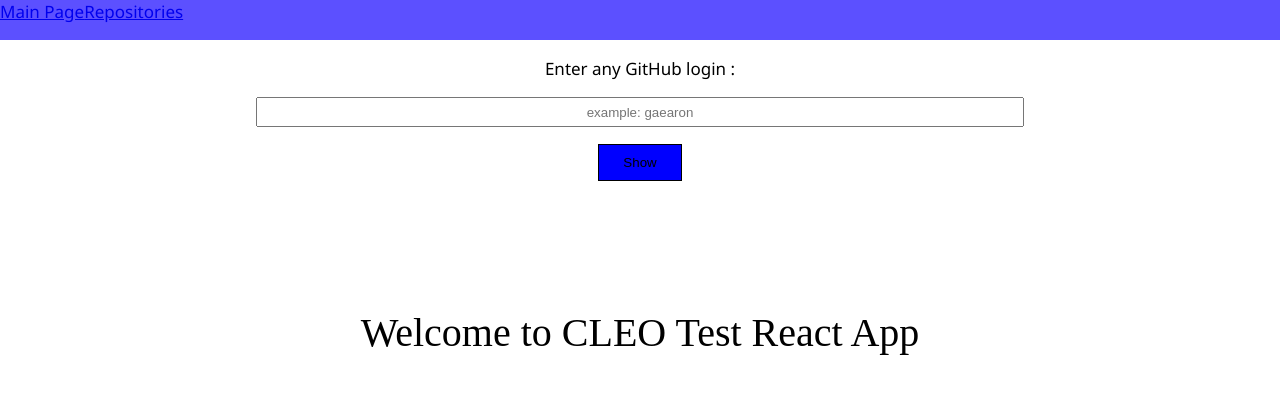
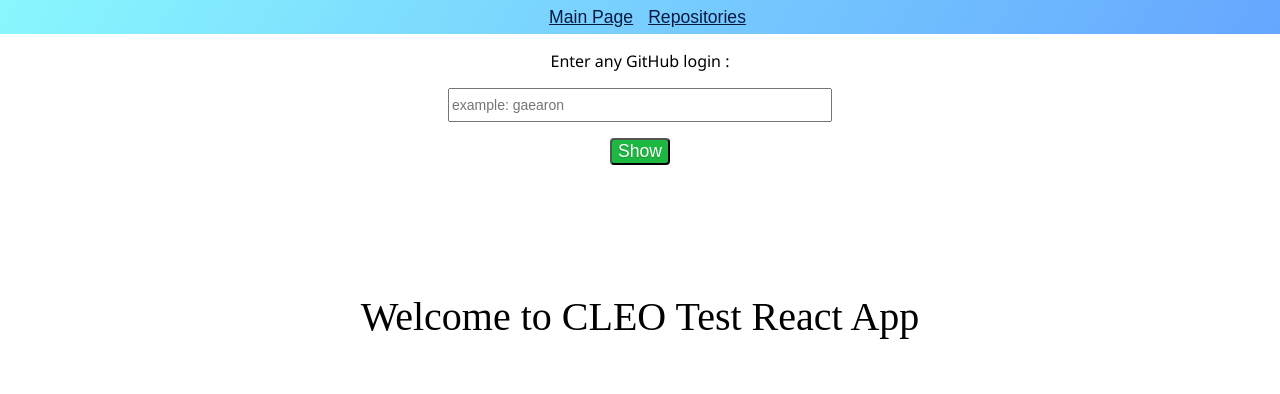
Before and after one commit to d1sna/CleoTestReactApp, a React (Create React App) app: page / in a window 1280 px wide. Shown: the top 394 px of the page. Built offline with nearby package versions, Linux system fonts and the light colour scheme.

Commit message:
trying css

```diff
--- /dev/null
+++ b/src/components/CheckBox.js
@@ -0,0 +1,22 @@
+import React from "react";
+
+const Checkbox = props => <input type="checkbox" {...props} />;
+
+export default class CheckBox extends React.Component {
+  state = { checked: false };
+  handleCheckboxChange = event =>
+    this.setState({ checked: event.target.checked });
+  render() {
+    return (
+      <div>
+        <label>
+          <span>{this.props.label}</span>
+          <Checkbox
+            checked={this.state.checked}
+            onChange={this.handleCheckboxChange}
+          />
+        </label>
+      </div>
+    );
+  }
+}
--- a/src/components/InfoUser.js
+++ b/src/components/InfoUser.js
@@ -63,7 +63,7 @@ export default class InfoUser extends React.Component {
     if (error) {
       return <div className="info"> Oops...something went wrong </div>;
     } else if (firstLoading) {
-      return <div className="welcome">Welcome to CLEO Test React App </div>;
+      return <div className="welcome"> Welcome to CLEO Test React App </div>;
     } else if (!isLoaded) {
       return <div className="info"> Loading... </div>;
     } else if (message) {
--- a/src/components/NavBar.js
+++ b/src/components/NavBar.js
@@ -3,8 +3,12 @@ import React from "react";
 export default function NavBar() {
   return (
     <div className="navbar">
-      <a href="/">Main Page</a>
-      <a href="/repos">Repositories</a>
+      <a className="link" href="/">
+        Main Page
+      </a>
+      <a className="link" href="/repos">
+        Repositories
+      </a>
     </div>
   );
 }
--- a/src/components/RepInfo.js
+++ b/src/components/RepInfo.js
@@ -1,4 +1,5 @@
 import React from "react";
+import CheckBox from "./CheckBox";
 
 export default class RepInfo extends React.Component {
   constructor(props) {
@@ -22,7 +23,8 @@ export default class RepInfo extends React.Component {
               isLoaded: true,
               repos: result,
               message: result.message,
-              firstLoading: false
+              firstLoading: false,
+              forSort: false
             });
           },
           error => {
@@ -64,22 +66,23 @@ export default class RepInfo extends React.Component {
       );
     } else if (forSort) {
       return (
-        <div>
-          Sorted list of repositories:
+        <div className="info">
+          Sorted (by stargazers_count) list of repositories:
           {sortedArr.map((value, index) => (
-            <li key={index}>
-              {value.name}({value.stargazers_count})
-            </li>
+            <CheckBox
+              key={index}
+              label={value.name + " " + value.stargazers_count}
+            />
           ))}
         </div>
       );
     } else {
       return (
-        <div>
-          List of repositories {repos[0].owner.login} :{" "}
+        <div className="info">
           <button onClick={this.sortFunction}>Sort it</button>
+          <p>List of repositories ({repos[0].owner.login}) :</p>
           {repos.map((value, index) => (
-            <li key={index}>{value.name}</li>
+            <p key={index}>{value.name}</p>
           ))}
         </div>
       );
--- a/src/index.css
+++ b/src/index.css
@@ -1,28 +1,23 @@
 body {
-  font-size: 17px;
-  font-family: Palatino,
-    URW Palladio L,
-    serif;
+  font-family: 'Open Sans',
+    sans-serif;
+  color: $font-color;
+  font-weight: lighter;
 }
 
-
 code {
-  font-family: source-code-pro, Menlo, Monaco, Consolas, 'Courier New',
+  font-family: source-code-pro, Menlo, Monaco, Consolas, "Courier New",
     monospace;
 }
 
-input {
-  width: 60%;
-  height: 30px;
-  text-align: center;
-}
-
+input {}
 
 button {
-  border: solid black 1px;
-  padding: 10px 24px;
-  background-color: blue;
-  text-align: center;
+  color: white;
+  border-radius: 4px;
+  text-shadow: 0 1px 1px rgba(0, 0, 0, 0.2);
+  background: rgb(28, 184, 65);
+  font-size: 110%;
 }
 
 * {
@@ -31,20 +26,20 @@ button {
 
 body {
   margin: 0px;
-  font-family: 'segoe ui';
+  font-family: "segoe ui";
 }
 
 .navbar {
-  background-color: rgb(92, 80, 255);
-  height: 40px;
+  background-image: linear-gradient(120deg, #89f7fe 0%, #66a6ff 100%);
+  height: 34px;
+  align-content: center;
+  text-align: center;
 }
 
 .welcome {
   text-align: center;
   margin-top: 10%;
-  font-family: Brush Script MT,
-    Brush Script Std,
-    cursive;
+  font-family: Brush Script MT, Brush Script Std, cursive;
   font-size: 40px;
 }
 
@@ -60,7 +55,21 @@ body {
   text-align: center;
 }
 
+.input {
+  width: 30%;
+  height: 34px;
+  font-size: 14px;
+}
+
 .info {
+
   text-align: center;
   margin-top: 1cm;
 }
+
+.link {
+  margin-left: 15px;
+  color: #061a40;
+  font: 12px HKNova-bold, sans-serif;
+  font-size: 110%;
+}
--- a/src/pages/UserProfile.js
+++ b/src/pages/UserProfile.js
@@ -22,7 +22,7 @@ export default class UserProfile extends React.Component {
 
   render() {
     return (
-      <div>
+      <div className="page">
         <NavBar />
         <Form submitHandler={this.submitHandler} />
         <InfoUser url={"https://api.github.com/users/" + this.state.user} />
```
